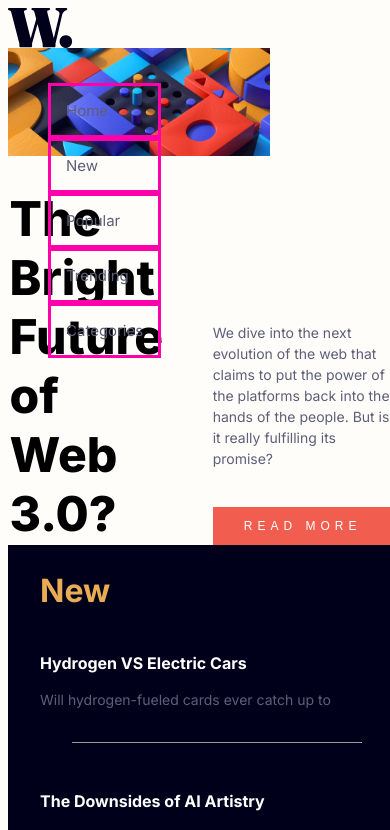
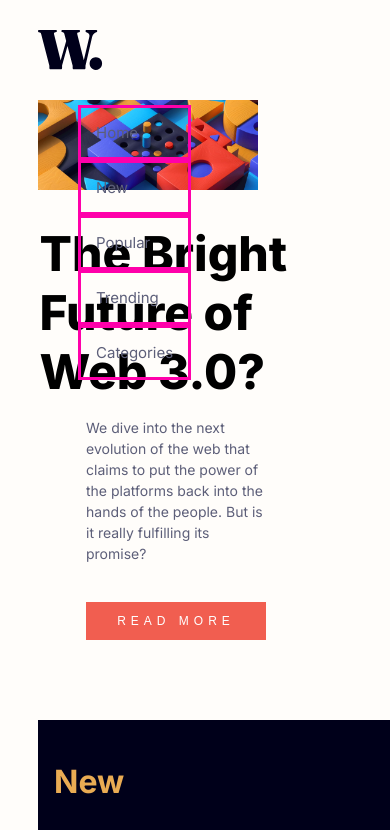
Before and after one commit to Chaveguapo/news-webpage-main, a React (Create React App) app: page / in a window 390 px wide. Shown: the top 830 px of the page. Built offline with nearby package versions, Linux system fonts and the light colour scheme.

Commit message:
chnages in desktop

```diff
--- a/src/Components/Container.css
+++ b/src/Components/Container.css
@@ -5,6 +5,7 @@
   flex-direction: row;
   max-width: 1440px;
   margin: 0 8rem;
+  justify-content: center;
 }
 /* ------------------------------------------------------- */
 /* Banner container */
@@ -54,6 +55,11 @@
   border: none;
   cursor: pointer;
 }
+
+.button-read:hover {
+  background-color: black;
+}
+
 /* ------------------------------------------------------- */
 /* New container */
 
@@ -63,12 +69,14 @@
   flex-direction: column;
   background-color: var(--color-Very-dark-blue);
   color: white;
-  padding: 0 2rem;
+  padding: 1rem;
+  align-items: left;
 }
 
 .intro-text-new {
   align-self: flex-start;
-  display: block;
+  display: flex;
+  flex-direction: column;
   width: 20rem;
 }
 .new-container h2 {
@@ -76,14 +84,14 @@
 }
 
 .new-container p {
+  font-size: 15px;
   align-self: center;
   color: var(--color-Dark-grayish-blue);
 }
 
 .new-container hr {
   color: var(--color-Dark-grayish-blue);
-  margin: 2rem;
-
+  margin: 1.5rem;
   border-bottom: 5px;
   width: 90%;
   align-self: stretch;
@@ -92,6 +100,7 @@
 /* Post container */
 
 .post-container {
+  max-width: 1440px;
   display: flex;
   flex-wrap: wrap;
   justify-content: space-between;
@@ -113,7 +122,6 @@
   padding-right: 2em;
 }
 .textbox-post {
-  /* height: 20%; */
   align-self: center;
   line-height: 10px;
 }
@@ -121,18 +129,37 @@
 .textbox-post h2 {
   color: var(--color-Grayish-blue);
 }
+
 .textbox-post h3 {
   color: var(--color-Very-dark-blue);
   font-weight: 900;
+  cursor: pointer;
+}
+
+/* States */
+.textbox-post h3:hover {
+  color: var(--color-Soft-red);
 }
 
 .textbox-post p {
   color: var(--color-Dark-grayish-blue);
 }
+
 /* CSS Responsive */
 @media screen and (max-width: 500px) {
   .container {
-    margin: 0;
+    margin: 2em;
+    flex-direction: column;
     flex-wrap: wrap;
+    gap: 5rem;
+  }
+
+  .banner-container {
+    flex-direction: column;
+  }
+  .main-text-container {
+    display: flex;
+    flex-direction: column;
+    align-self: left;
   }
 }
--- a/src/Components/Container.tsx
+++ b/src/Components/Container.tsx
@@ -3,6 +3,7 @@ import desktop from "../assets/images/desktop.jpg";
 import reviving01 from "../assets/images/reviving01.jpg";
 import top02 from "../assets/images/top02.jpg";
 import growth03 from "../assets/images/growth03.jpg";
+import mobile from "../assets/images/mobile.jpg";
 
 export function Container() {
   return (
@@ -26,7 +27,7 @@ export function Container() {
           <h2>New</h2>
           <div className="intro-text-new">
             <h3>Hydrogen VS Electric Cars</h3>
-            <p>Will hydrogen-fueled cards ever catch up to</p>
+            <p>Will hydrogen-fueled cards ever catch up to EVs?</p>
             <hr></hr>
           </div>
           <div className="intro-text-new">
@@ -49,7 +50,7 @@ export function Container() {
 
       <div className="post-container">
         <div className="set-post">
-          <img src={reviving01}></img>
+          <img src={reviving01} alt="image1"></img>
           <div className="textbox-post">
             <h2>01</h2>
             <h3>Reviving Retro PC's</h3>
@@ -58,7 +59,7 @@ export function Container() {
         </div>
 
         <div className="set-post">
-          <img src={top02}></img>
+          <img src={top02} alt="image2"></img>
           <div className="textbox-post">
             <h2>02</h2>
             <h3>Top 10 Laptops of 2022</h3>
@@ -67,7 +68,7 @@ export function Container() {
         </div>
 
         <div className="set-post">
-          <img src={growth03}></img>
+          <img src={growth03} alt="image3"></img>
           <div className="textbox-post">
             <h2>03</h2>
             <h3>The Growth of Gaming</h3>
--- a/src/Components/Navbar.css
+++ b/src/Components/Navbar.css
@@ -4,7 +4,6 @@
   justify-content: space-between;
   align-items: center;
   flex-wrap: wrap;
-
   position: relative;
   max-width: 1440px;
   margin: 5rem 8rem 2rem;
@@ -26,7 +25,7 @@
   cursor: pointer;
 }
 .navmenu a:hover {
-  color: var(--color-Soft-orange);
+  color: var(--color-Soft-red);
   /* transition: color 0.5s; */
 }
 
@@ -51,7 +50,7 @@
 
 @media screen and (max-width: 450px) {
   .navbar-container {
-    margin: 0;
+    margin: 2em;
   }
   .hamburger-menu {
     display: block;
@@ -59,13 +58,11 @@
 }
 @media screen and (max-width: 700px) {
   .navmenu {
-    /* // navigation menu is positioned to start 60px from the top of the document (which is directly below the navbar) */
     position: absolute;
+    display: flex;
     top: 60px;
     left: 0;
-    /* // stacks the li tags vertically  */
     flex-direction: column;
-    /* // makes menu span full height and width */
   }
 
   .navmenu a {
```
